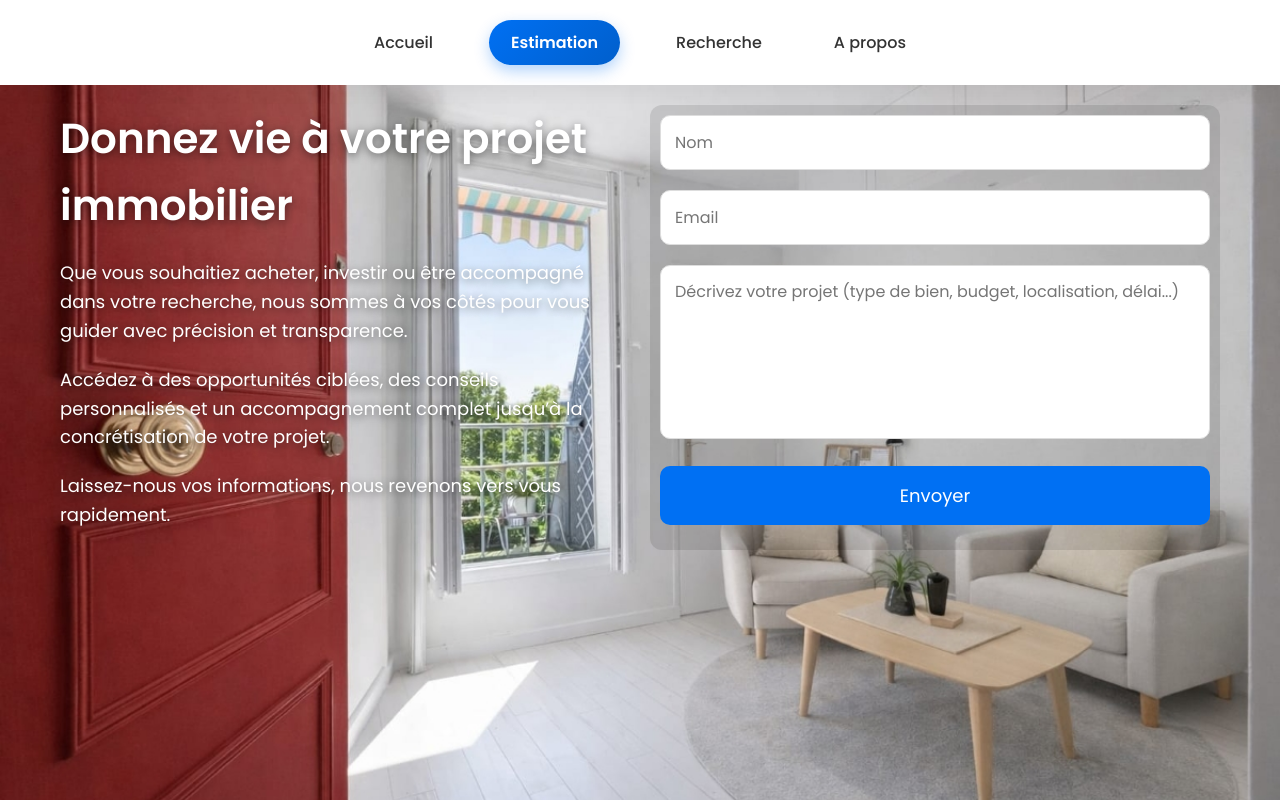
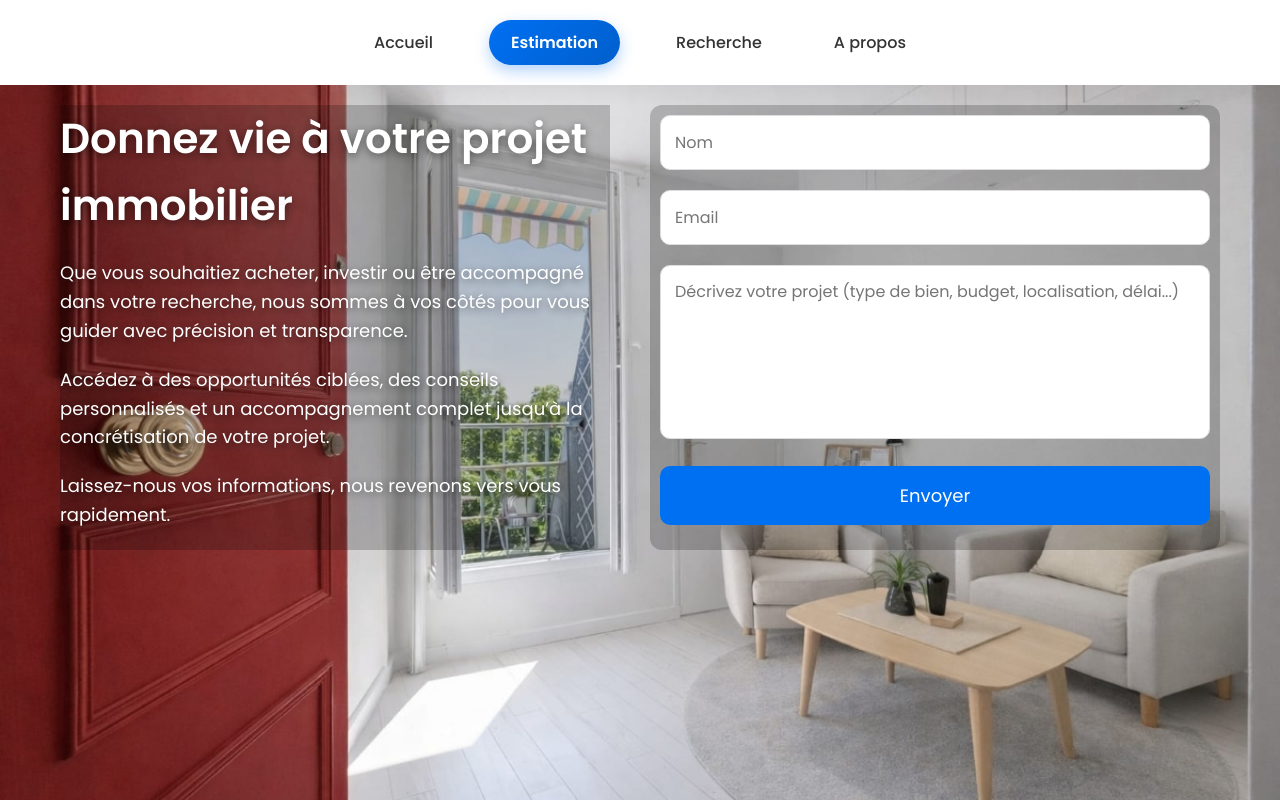
Before and after one commit to Juju-kpi/estimation_immo, a Next.js app: page /contact in a window 1280 px wide. Built offline with nearby package versions, Linux system fonts and the light colour scheme.

Commit message:
Update globals.css

```diff
--- a/app/globals.css
+++ b/app/globals.css
@@ -373,6 +373,7 @@ body {
   color: white;
   font-family: 'Poppins', sans-serif;
   line-height: 1.6;
+  background: rgba(0,0,0,0.2);
 }
 
 .contact-text h1 {
@@ -389,7 +390,7 @@ body {
 .contact-form-section {
   flex: 1;
   min-width: 300px;
-  background: rgba(0,0,0,0.1);
+  background: rgba(0,0,0,0.2);
   padding: 10px;
   border-radius: 12px;
 }
```
